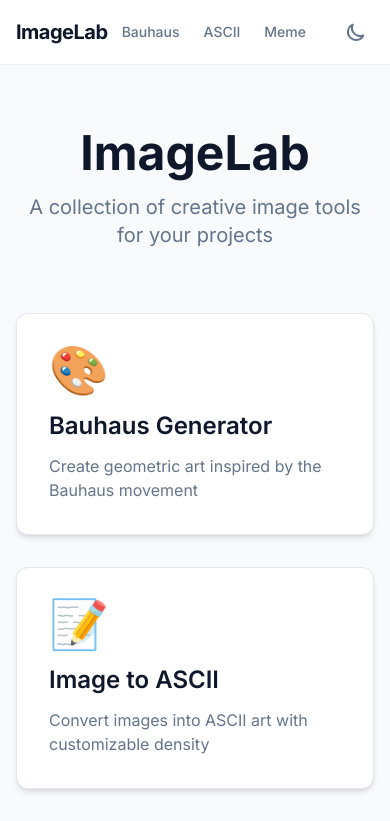
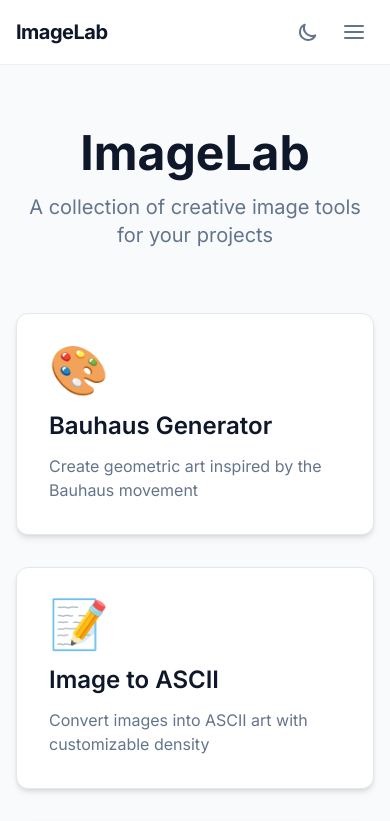
Before and after one commit to pederespen/imagelab, a Next.js app: page / in a window 390 px wide. Shown: the top 821 px of the page. Built offline with nearby package versions, Linux system fonts and the light colour scheme.

Commit message:
hamburger meny

```diff
--- a/components/Header.tsx
+++ b/components/Header.tsx
@@ -1,10 +1,12 @@
 'use client'
 
 import Link from 'next/link'
+import { useState } from 'react'
 import { useTheme } from './ThemeProvider'
 
 export default function Header() {
   const { theme, toggleTheme } = useTheme()
+  const [mobileMenuOpen, setMobileMenuOpen] = useState(false)
 
   return (
     <header className="sticky top-0 z-50 bg-card border-b border-card-border/60 backdrop-blur-sm">
@@ -16,7 +18,8 @@ export default function Header() {
             </span>
           </Link>
 
-          <nav className="flex items-center gap-6">
+          {/* Desktop Navigation */}
+          <nav className="hidden md:flex items-center gap-6">
             <Link
               href="/bauhaus"
               className="text-sm font-medium text-muted-foreground hover:text-foreground transition-colors"
@@ -76,7 +79,119 @@ export default function Header() {
               )}
             </button>
           </nav>
+
+          {/* Mobile Navigation */}
+          <div className="flex md:hidden items-center gap-2">
+            <button
+              onClick={toggleTheme}
+              className="p-2 rounded-lg hover:bg-muted transition-colors cursor-pointer"
+              aria-label="Toggle theme"
+            >
+              {theme === 'dark' ? (
+                <svg
+                  width="20"
+                  height="20"
+                  viewBox="0 0 20 20"
+                  fill="none"
+                  className="text-muted-foreground"
+                >
+                  <path
+                    d="M10 3V1M10 19V17M17 10H19M1 10H3M15.657 4.343L17.071 2.929M2.929 17.071L4.343 15.657M15.657 15.657L17.071 17.071M2.929 2.929L4.343 4.343"
+                    stroke="currentColor"
+                    strokeWidth="2"
+                    strokeLinecap="round"
+                  />
+                  <circle cx="10" cy="10" r="4" stroke="currentColor" strokeWidth="2" />
+                </svg>
+              ) : (
+                <svg
+                  width="20"
+                  height="20"
+                  viewBox="0 0 20 20"
+                  fill="none"
+                  className="text-muted-foreground"
+                >
+                  <path
+                    d="M17.293 13.293A8 8 0 016.707 2.707a8.001 8.001 0 1010.586 10.586z"
+                    stroke="currentColor"
+                    strokeWidth="2"
+                    strokeLinecap="round"
+                    strokeLinejoin="round"
+                  />
+                </svg>
+              )}
+            </button>
+
+            <button
+              onClick={() => setMobileMenuOpen(!mobileMenuOpen)}
+              className="p-2 rounded-lg hover:bg-muted transition-colors cursor-pointer"
+              aria-label="Toggle menu"
+            >
+              {mobileMenuOpen ? (
+                <svg
+                  width="24"
+                  height="24"
+                  viewBox="0 0 24 24"
+                  fill="none"
+                  className="text-muted-foreground"
+                >
+                  <path
+                    d="M6 18L18 6M6 6l12 12"
+                    stroke="currentColor"
+                    strokeWidth="2"
+                    strokeLinecap="round"
+                    strokeLinejoin="round"
+                  />
+                </svg>
+              ) : (
+                <svg
+                  width="24"
+                  height="24"
+                  viewBox="0 0 24 24"
+                  fill="none"
+                  className="text-muted-foreground"
+                >
+                  <path
+                    d="M3 12h18M3 6h18M3 18h18"
+                    stroke="currentColor"
+                    strokeWidth="2"
+                    strokeLinecap="round"
+                    strokeLinejoin="round"
+                  />
+                </svg>
+              )}
+            </button>
+          </div>
         </div>
+
+        {/* Mobile Menu Dropdown */}
+        {mobileMenuOpen && (
+          <div className="md:hidden py-4 border-t border-card-border/60">
+            <nav className="flex flex-col space-y-3">
+              <Link
+                href="/bauhaus"
+                className="text-sm font-medium text-muted-foreground hover:text-foreground transition-colors py-2"
+                onClick={() => setMobileMenuOpen(false)}
+              >
+                Bauhaus
+              </Link>
+              <Link
+                href="/ascii"
+                className="text-sm font-medium text-muted-foreground hover:text-foreground transition-colors py-2"
+                onClick={() => setMobileMenuOpen(false)}
+              >
+                ASCII
+              </Link>
+              <Link
+                href="/meme"
+                className="text-sm font-medium text-muted-foreground hover:text-foreground transition-colors py-2"
+                onClick={() => setMobileMenuOpen(false)}
+              >
+                Meme
+              </Link>
+            </nav>
+          </div>
+        )}
       </div>
     </header>
   )
```
